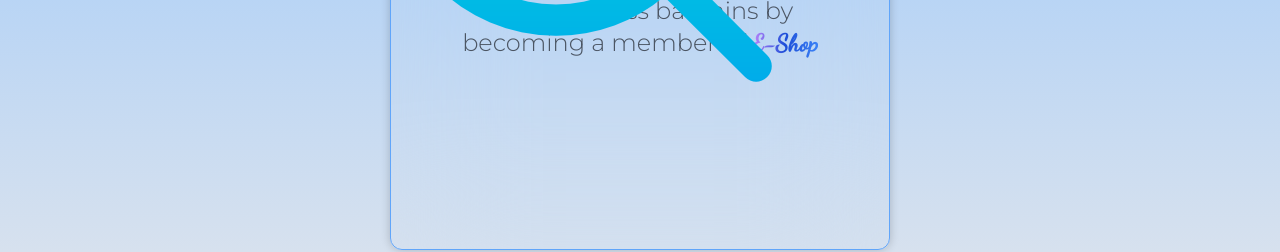
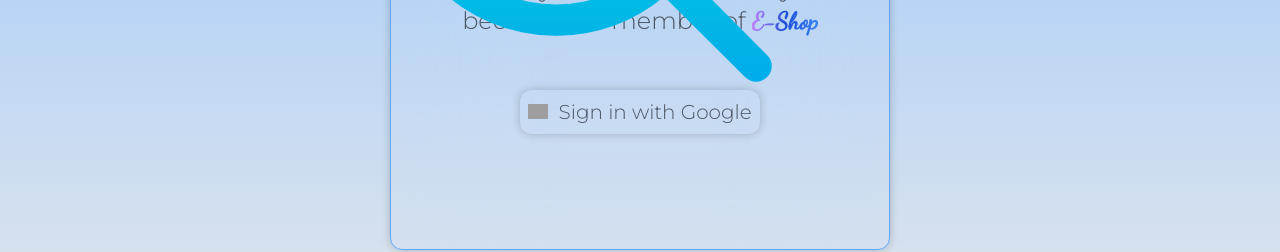
Before and after one commit to anasss777/eshop, a Next.js app: page /signin in a window 1280 px wide. Shown: the part 373-625 px from the top of the page. Built offline with nearby package versions, Linux system fonts and the light colour scheme; no server answers; grey boxes are pictures that could not be loaded; a web font is replaced by a local one.

Commit message:
nextAuth and signin page.

```diff
--- a/app/(site)/layout.tsx
+++ b/app/(site)/layout.tsx
@@ -4,6 +4,7 @@
 import Header from "@/components/Header";
 import Navbar from "@/components/Navbar";
 import Footer from "@/components/Footer";
+import AuthProvider from "@/context/AuthProvider";
 
 export const metadata = {
   title: "E-Shop",
@@ -25,6 +26,7 @@
         />
       </head>
       <body className="flex flex-col min-h-screen">
+        <AuthProvider>
           <ContextProvider>
             <Header />
 
@@ -32,6 +34,7 @@
             <main className="flex-grow">{children}</main>
             <Footer />
           </ContextProvider>
+        </AuthProvider>
       </body>
     </html>
   );
--- a/app/(site)/signin/page.tsx
+++ b/app/(site)/signin/page.tsx
@@ -2,6 +2,8 @@
 // import GoogleSignInButton from "@/components/GoogleSignInButton";
 // import { getServerSession } from "next-auth";
 // import { redirect } from "next/navigation";
+import { signIn } from "next-auth/react";
+import Image from "next/image";
 import React from "react";
 
 const signin = async () => {
@@ -32,6 +34,16 @@
         </p>
 
         {/* <GoogleSignInButton /> */}
+        <div>
+          <button
+            className="relative top-5 flex justify-center items-center shadow-lightShadowing text-xl p-2 rounded-xl text-gray-600
+        font-montserrat hover:scale-[1.03] hover:shadow-shadowing duration-300 transition-all ease-linear"
+            onClick={() => signIn("google")}
+          >
+            <Image src="/Google.png" alt="Google logo" width={20} height={20} />{" "}
+            &nbsp; Sign in with Google
+          </button>
+        </div>
       </div>
     </div>
   );
--- /dev/null
+++ b/app/api/auth/[...nextauth]/options.ts
@@ -0,0 +1,17 @@
+import GoogleProvider from "next-auth/providers/google";
+import type { NextAuthOptions } from 'next-auth'
+
+const options: NextAuthOptions  = {
+  providers: [
+    GoogleProvider({
+      clientId: process.env.GOOGLE_CLIENT_ID as string,
+      clientSecret: process.env.GOOGLE_CLIENT_SECRET as string,
+    }),
+  ],
+  pages: {
+    signIn: "/signin",
+  },
+  secret: process.env.NEXTAUTH_SECRET,
+};
+
+export default options;
--- /dev/null
+++ b/app/api/auth/[...nextauth]/route.ts
@@ -0,0 +1,6 @@
+import NextAuth from 'next-auth'
+import options from './options'
+
+const handler = NextAuth(options)
+
+export { handler as GET, handler as POST }
--- /dev/null
+++ b/context/AuthProvider.tsx
@@ -0,0 +1,11 @@
+"use client";
+
+import { SessionProvider } from "next-auth/react";
+
+export default function AuthProvider({
+  children,
+}: {
+  children: React.ReactNode;
+}) {
+  return <SessionProvider>{children}</SessionProvider>;
+}
--- a/package.json
+++ b/package.json
@@ -19,6 +19,7 @@
     "eslint": "8.43.0",
     "eslint-config-next": "13.4.6",
     "next": "13.4.6",
+    "next-auth": "^4.23.1",
     "next-sanity": "^4.3.3",
     "postcss": "8.4.24",
     "react": "18.2.0",
```
Also changed, not shown: 1 other file (tests, documents, lock files or other folders). Lines whose indentation alone changed are shown as unchanged.
